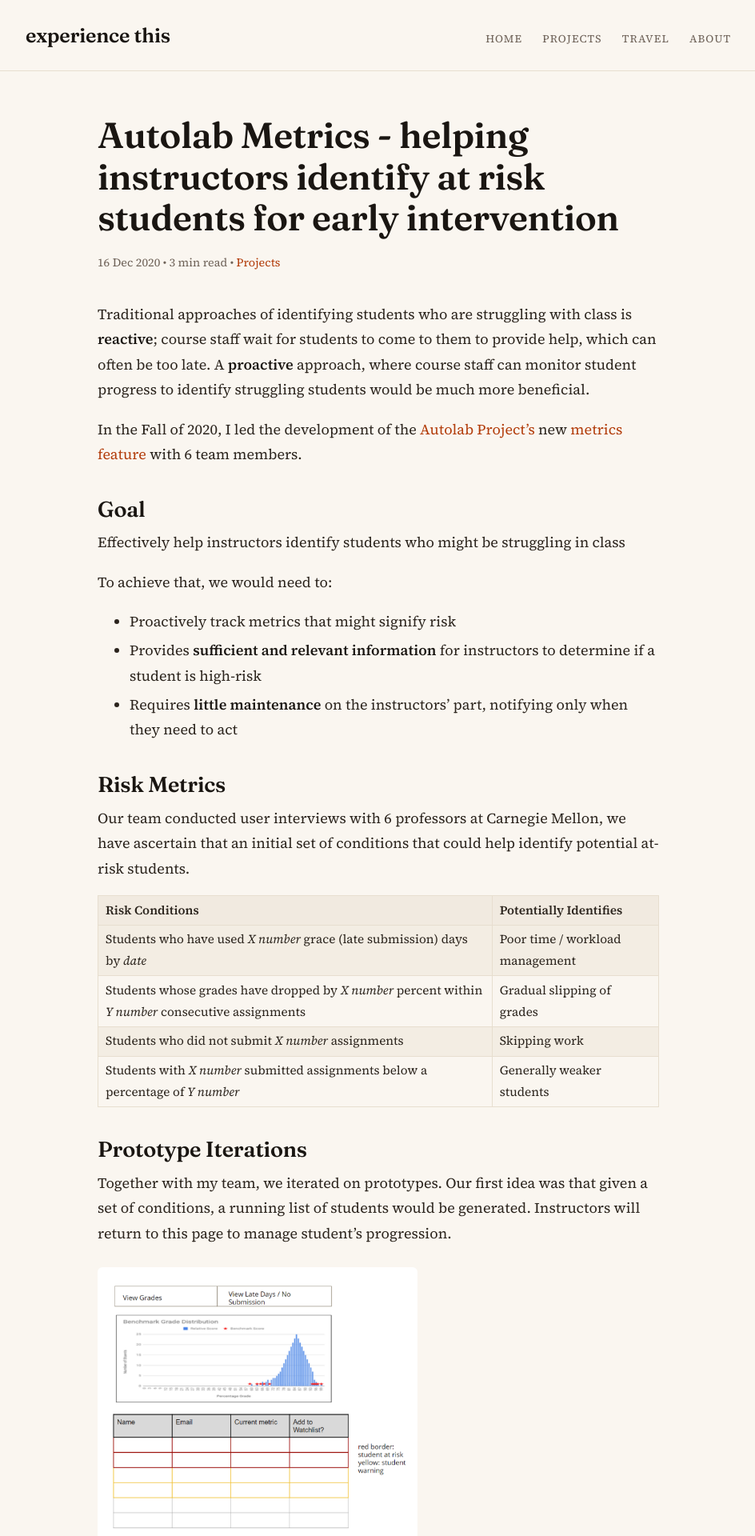
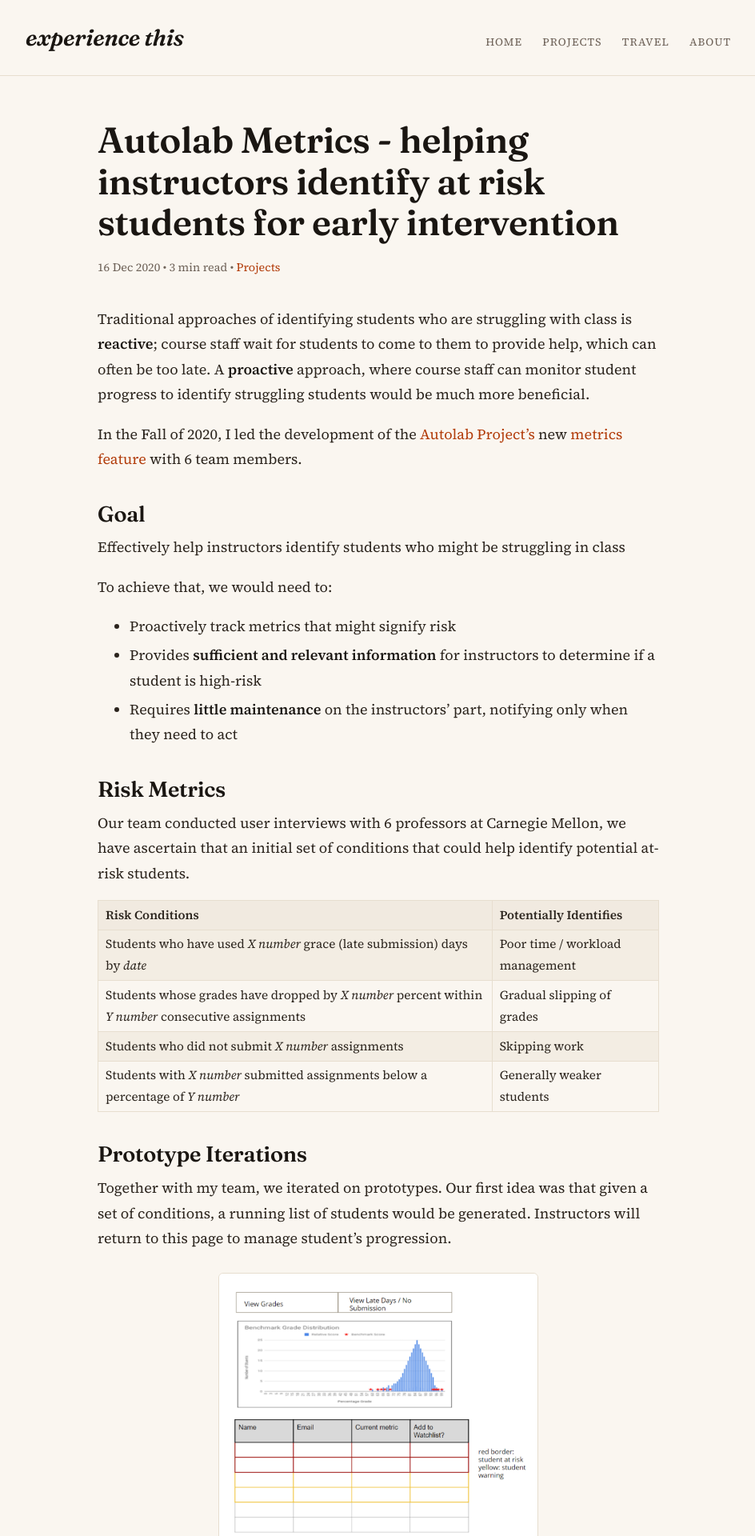
Before and after one commit to victorhuangwq/experiencethis.world, a Jekyll site: the page built from _posts/2020-12-16-Autolab-metrics.md, in a window 1280 px wide. Shown: the top 1920 px of the page at 80% size, without its empty margins (167-1111 px from the left). Built offline with Jekyll 4.4.1, drawn with Linux system fonts in a browser that asks for light colours; some of the changed text lies outside the part shown.

Commit message:
Add character in the author's own register, not decoration
Three restrained moves drawn from Victor's voice and content:
- Footer sign-off in his register (Singapore<->Seattle, the 'strongly
  worded emails welcome' nod from the About page) plus a small colophon
- Editorial figures: image-captions (authored as an italic line under
  the image) now render as quiet centered captions, with a light frame
  on post images -- serves the image-heavy posts like the manga one
- Craft details: old-style figures site-wide so dates/numbers get a
  literary texture, and a more confident italic wordmark

```diff
--- a/_layouts/default.html
+++ b/_layouts/default.html
@@ -12,6 +12,11 @@
     </main>
 
     <footer class="site-footer">
+      <p class="footer-note">
+        Written between Singapore and Seattle. If something here caught your eye,
+        <a href="mailto:{{ site.email }}">send me a note</a> &mdash; strongly worded
+        emails welcome too.
+      </p>
       <p class="footer-links">
         <a href="mailto:{{ site.email }}">Email</a> &middot;
         <a href="https://github.com/{{ site.author.github }}">GitHub</a> &middot;
@@ -21,6 +26,7 @@
         <a href="{{ tags_page.url | relative_url }}">Tags</a>
         {%- endif %}
       </p>
+      <p class="footer-colophon">Set in Fraunces &amp; Source Serif.</p>
       {% include copyright.html %}
     </footer>
 
--- a/_sass/hydeout/_base.scss
+++ b/_sass/hydeout/_base.scss
@@ -14,6 +14,7 @@ body {
 
 html {
   font-family: $root-font-family;
+  font-feature-settings: 'onum' 1, 'kern' 1; // old-style figures + kerning
   font-size: $root-font-size;
   line-height: $root-line-height;
 
--- a/_sass/hydeout/_masthead.scss
+++ b/_sass/hydeout/_masthead.scss
@@ -21,9 +21,10 @@
 .masthead-title {
   color: $heading-color;
   font-family: $display-font-family;
-  font-size: 1.4rem;
+  font-size: 1.6rem;
+  font-style: italic; // a small wink -- the name is an imperative, so lean in
   font-weight: 600;
-  letter-spacing: -0.01em;
+  letter-spacing: -0.015em;
   white-space: nowrap;
 
   &:hover,
--- a/assets/css/main.scss
+++ b/assets/css/main.scss
@@ -86,10 +86,48 @@
 .post-body {
   line-height: 1.75;
 
+  // Figures: a lightly framed image with a quiet, centered caption beneath.
+  // Captions are authored as an italic line right under the image, so they
+  // render as `<p><img> <em>caption</em></p>`.
   img {
+    border: 1px solid $hairline;
     border-radius: $border-radius;
-    margin: 1.5rem 0;
+    margin: 1.5rem auto 0;
   }
+
+  p img:only-child {
+    margin-bottom: 1.5rem;
+  }
+
+  p img + em {
+    color: $body-muted;
+    display: block;
+    font-size: 0.85rem;
+    line-height: 1.45;
+    margin: 0.6rem 0 1.5rem;
+    text-align: center;
+  }
+}
+
+// Footer voice -- a personal sign-off and a small colophon
+.footer-note {
+  color: $body-color;
+  font-family: $display-font-family;
+  font-size: 1rem;
+  font-style: italic;
+  line-height: 1.5;
+  margin: 0 auto 1.25rem;
+  max-width: 30rem;
+
+  a {
+    color: $link-color;
+  }
+}
+
+.footer-colophon {
+  font-size: 0.72rem;
+  letter-spacing: 0.03em;
+  opacity: 0.85;
 }
 
 // Tags below posts: quiet #tag links
```
